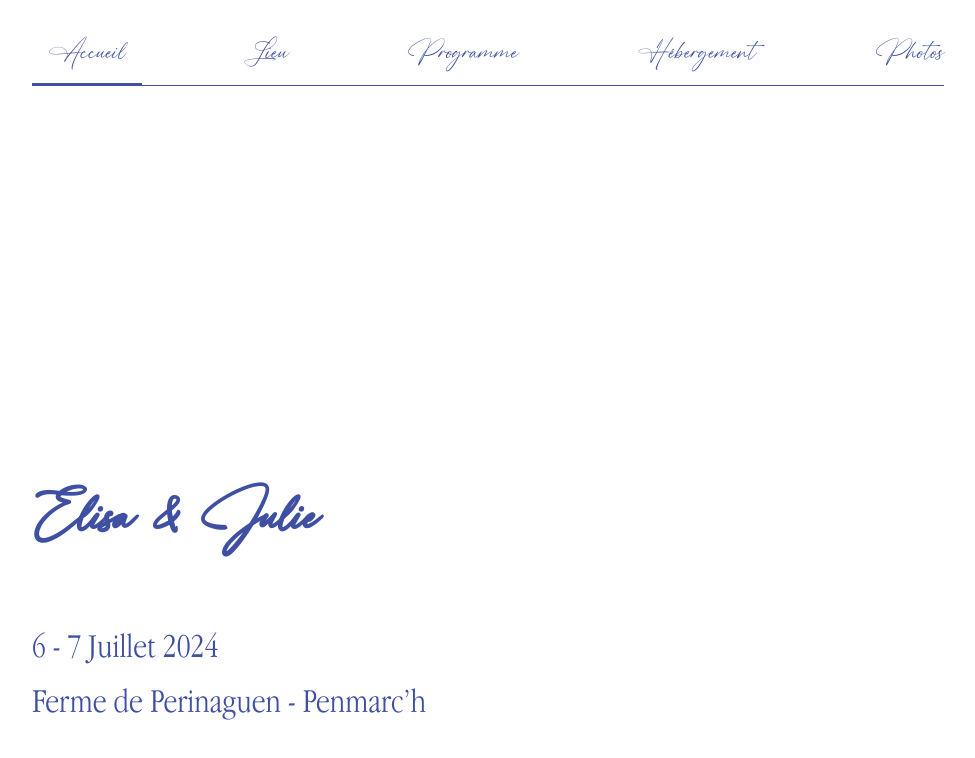
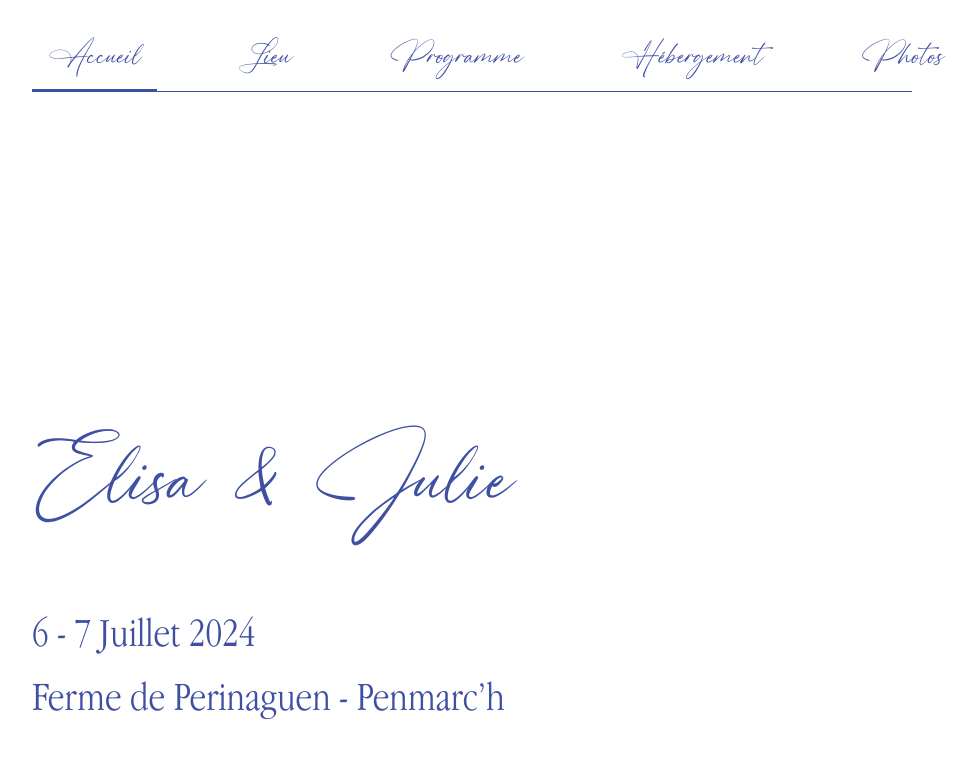
Before and after one commit to elisaetjulie/elisaetjulie.github.io, a React (Create React App) app: page / in a window 1280 px wide. Shown: the top 758 px of the page, without its empty margins (144-1119 px from the left). Built offline with nearby package versions, Linux system fonts and the light colour scheme.

Commit message:
:lipstick: Small ui fixes

```diff
--- a/src/components/BaseLayout/BaseLayout.tsx
+++ b/src/components/BaseLayout/BaseLayout.tsx
@@ -14,11 +14,7 @@ const BaseLayout = ({
   const location = useLocation();
 
   return (
-    <StyledContainer
-      className={className}
-      noBG={location.pathname === "/location"}
-      lightBG={location.pathname !== "/"}
-    >
+    <StyledContainer className={className} lightBG={location.pathname !== "/"}>
       {children}
     </StyledContainer>
   );
--- a/src/components/NavBar/NavBar.styles.ts
+++ b/src/components/NavBar/NavBar.styles.ts
@@ -27,7 +27,7 @@ export const StyledNav = styled("ul")`
     content: "";
     position: absolute;
     border-bottom: solid 1px ${theme.colors.primary};
-    inset: 100% ${theme.spacings[32]} 0;
+    inset: 100% ${theme.spacings[64]} 0;
   }
 `;
 
--- a/src/pages/Location/Location.styles.ts
+++ b/src/pages/Location/Location.styles.ts
@@ -17,6 +17,7 @@ export const StyledTitle = styled("h1")`
   font-family: HighSpirited, cursive;
   margin: 0;
   align-self: center;
+  font-weight: 500;
 `;
 
 export const StyledLink = styled("a")`
--- a/src/pages/Main/Main.styles.ts
+++ b/src/pages/Main/Main.styles.ts
@@ -17,14 +17,21 @@ export const StyledContainer = styled("div")`
   ${theme.breakpoints.down("sm")} {
     justify-content: flex-end;
   }
+  @media screen and (max-height: 512px) {
+    font-size: 1.5em;
+  }
 `;
 
 export const StyledTitle = styled("h1")`
   font-size: ${theme.fontSizes.title};
+  font-weight: 500;
   margin: 0;
   margin-bottom: ${theme.spacings[64]};
   font-family: HighSpirited, cursive;
   ${theme.breakpoints.down("sm")} {
-    font-size: 6em;
+    font-size: 4em;
+  }
+  @media screen and (max-height: 512px) {
+    font-size: 3em;
   }
 `;
--- a/src/pages/Programm/Programm.styles.ts
+++ b/src/pages/Programm/Programm.styles.ts
@@ -24,6 +24,7 @@ export const StyledTitle = styled("h1")`
   font-family: HighSpirited, cursive;
   margin: 0;
   align-self: center;
+  font-weight: 500;
 `;
 
 export const StyledSection = styled("section")`
--- a/src/style/theme.ts
+++ b/src/style/theme.ts
@@ -24,8 +24,8 @@ export const theme = {
   },
   fontSizes: {
     normal: "1em",
-    large: "1.5em",
-    title: "2em",
+    large: "1.8em",
+    title: "2.8em",
   },
   spacings: {
     4: "4px",
```
